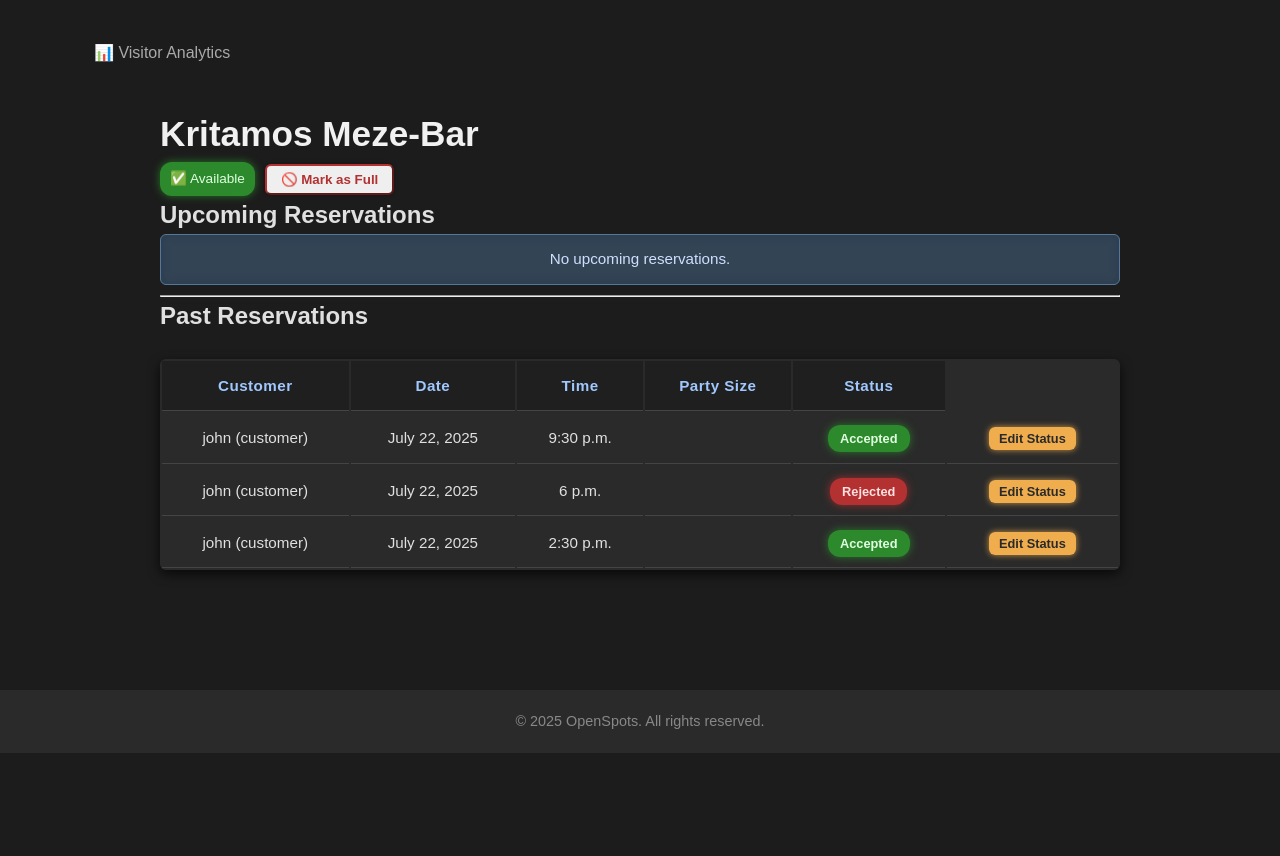
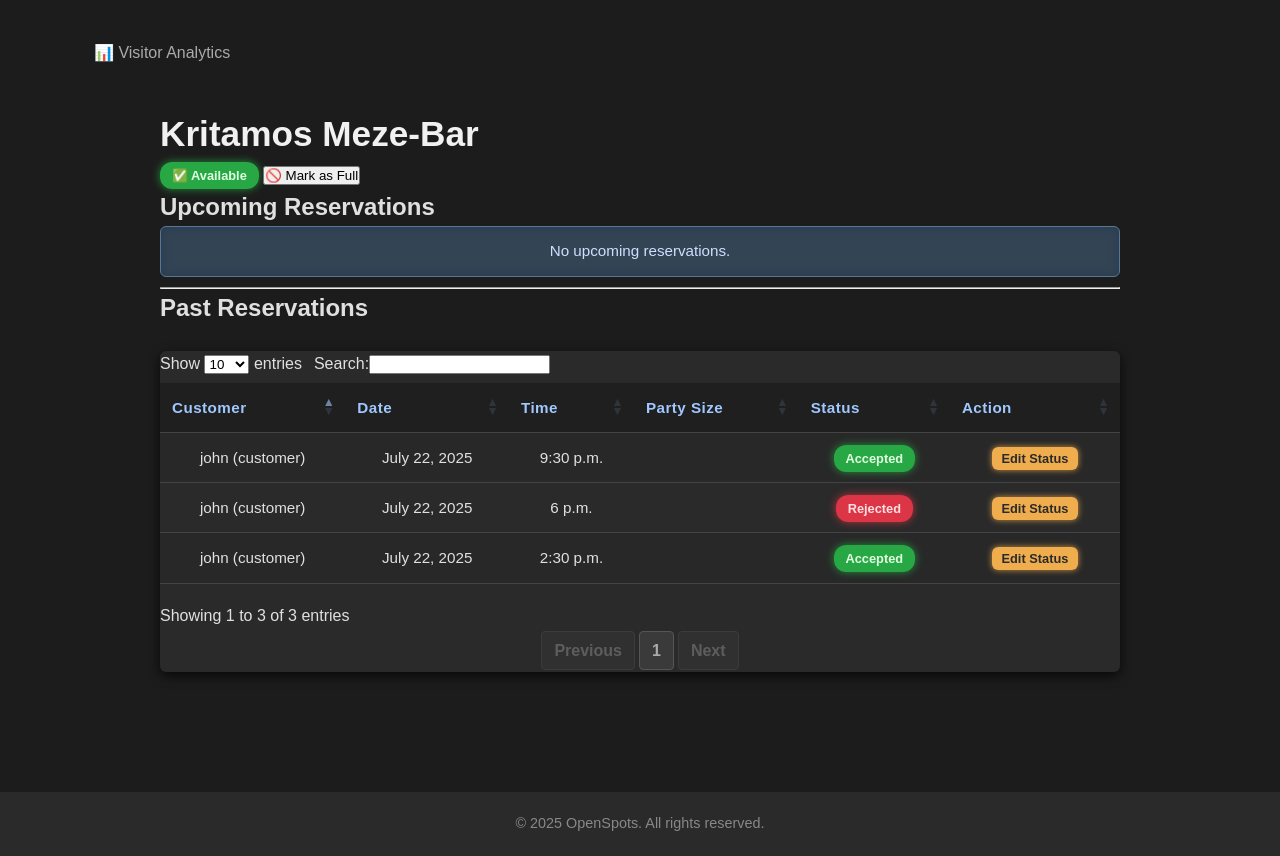
Before and after one commit to GiannisKarampinis/open_spots, a Django app: page /dashboard/1/ in a window 1280 px wide. Shown: the part 80-936 px from the top of the page. Before the commit the page ends 833 px from the top, so only its background shows below. Run offline with Django 5.2, Linux system fonts and the light colour scheme; a user stored in the database is signed in; data comes from the database, SQL or seed files in the repository; both versions use the stored data as it was after the commit; parts of the project's set-up code (start-up, migrations or seed data) failed here and were passed over; some libraries are stand-ins or nearby versions.

Commit message:
Add dashboard auto pagination and sorting on each column through js

```diff
--- a/venues/static/venues/venue_dashboard.css
+++ b/venues/static/venues/venue_dashboard.css
@@ -1,45 +1,58 @@
-/* Container spacing */
+/* === Container & Layout === */
 .container {
     max-width: 960px;
-    padding-top: 40px;
-    padding-bottom: 40px;
+    padding: 40px 0;
     margin: 0 auto;
     color: #e0e0e0;
 }
 
-/* Page title */
+/* === Page Title === */
 h1.fw-bold {
     font-size: 2.2rem;
     margin-bottom: 0;
     color: #f1f1f1;
 }
 
-/* Analytics link */
+/* === Analytics Link === */
 a[href*="venue_visits_analytics"] {
     display: inline-block;
     margin-bottom: 1rem;
     font-size: 0.95rem;
     text-decoration: none;
-    color: #4a90e2; /* brighter blue accent */
+    color: #4a90e2;
     transition: color 0.3s ease;
 }
-
 a[href*="venue_visits_analytics"]:hover {
     color: #6fb3ff;
     text-decoration: underline;
 }
 
-/* Badge alignment next to buttons */
-form .badge {
-    font-size: 0.85rem;
-    padding: 6px 10px;
+/* === Status Badges === */
+.badge {
+    font-size: 0.8rem;
+    padding: 6px 12px;
     border-radius: 12px;
-    font-weight: 500;
-    color: #f1f1f1;
-    box-shadow: 0 0 5px rgba(255,255,255,0.1);
+    font-weight: 600;
+    box-shadow: 0 0 8px rgba(0,0,0,0.4);
+    white-space: nowrap;
+}
+.bg-success {
+    background-color: #28a745 !important;
+    color: #e0ffe0 !important;
+    box-shadow: 0 0 8px #28a745cc;
+}
+.bg-danger {
+    background-color: #dc3545 !important;
+    color: #ffe0e0 !important;
+    box-shadow: 0 0 8px #dc3545cc;
+}
+.bg-warning {
+    background-color: #ffc107 !important;
+    color: #212529 !important;
+    box-shadow: 0 0 8px #ffc107cc;
 }
 
-/* Table styling */
+/* === Tables === */
 .table-responsive {
     margin-top: 1.5rem;
     border-radius: 6px;
@@ -49,10 +62,10 @@ form .badge {
 }
 
 .table {
-    margin: 0 auto;
     font-size: 0.95rem;
     width: 100%;
     color: #e0e0e0;
+    border-collapse: collapse;
 }
 
 .table th,
@@ -60,8 +73,8 @@ form .badge {
     vertical-align: middle;
     text-align: center;
     border-bottom: 1px solid #444;
-    padding: 14px 12px; /* increased vertical padding for height */
-    line-height: 1.4;    /* slightly more line height for readability */
+    padding: 14px 12px;
+    line-height: 1.4;
 }
 
 .table thead th {
@@ -71,7 +84,103 @@ form .badge {
     letter-spacing: 0.03em;
 }
 
-/* Buttons inside the table */
+/* === DataTables Striping & Hover === */
+table.dataTable.stripe tbody tr.odd { background-color: #2e2e2e; }
+table.dataTable.stripe tbody tr.even { background-color: #3a3a3a; }
+table.dataTable tbody tr:hover { background-color: #444 !important; }
+
+/* === Pagination Buttons === */
+.dataTables_wrapper .dataTables_paginate {
+    display: flex;
+    justify-content: center;
+    align-items: center;
+    gap: 8px;
+    margin-top: 1rem;
+}
+.dataTables_wrapper .paginate_button {
+    display: inline-block;
+    padding: 6px 12px;
+    margin: 0 2px;
+    font-weight: 600;
+    cursor: pointer;
+    border: 1px solid #555;
+    border-radius: 4px;
+    background-color: #3a3a3a;
+    color: #f1f1f1 !important;
+    transition: background-color 0.3s ease, color 0.3s ease;
+}
+.dataTables_wrapper .paginate_button:hover {
+    background-color: #555;
+    color: #fff !important;
+}
+.dataTables_wrapper .paginate_button.current {
+    background-color: #4a90e2;
+    color: #fff !important;
+    border-color: #4a90e2;
+}
+.dataTables_wrapper .paginate_button.disabled {
+    opacity: 0.4;
+    cursor: not-allowed;
+}
+
+/* === Filter/Search Input === */
+.dataTables_wrapper .dataTables_filter {
+    /* display: flex; */
+    /* justify-content:flex-end; */
+    /* flex: 1 1 100%; */
+    /* width:400px; */
+}
+.dataTables_wrapper input[type="search"] {
+    width: 100%;
+    padding: 8px 14px;
+    font-size: 0.95rem;
+    border: 1px solid #555;
+    border-radius: 6px;
+    background-color: #2c2c2c;
+    color: #f1f1f1;
+    transition: border-color 0.3s ease;
+}
+.dataTables_wrapper input[type="search"]:focus {
+    border-color: #4a90e2;
+    outline: none;
+}
+
+/* === Show Entries Dropdown === */
+.dataTables_wrapper .dataTables_length {
+    display: flex;
+    align-items: center;
+    font-size: 0.95rem;
+    color: #ccc;
+}
+.dataTables_wrapper .dataTables_length select {
+    margin-left: 8px;
+    padding: 6px 10px;
+    font-size: 0.9rem;
+    border-radius: 6px;
+    border: 1px solid #555;
+    background-color: #2c2c2c;
+    color: #f1f1f1;
+    transition: border-color 0.3s ease;
+}
+.dataTables_wrapper .dataTables_length select:focus {
+    border-color: #4a90e2;
+    outline: none;
+}
+
+/* === Labels === */
+.dataTables_wrapper label {
+    font-weight: normal;
+    width: 100%;
+}
+
+/* === Top Controls Wrapper (Search + Entries) === */
+.datatable-controls {
+    display: flex;
+    flex-wrap: wrap;
+    gap: 12px;
+}
+
+/* === Buttons === */
 .table .btn-sm {
     font-size: 0.8rem;
     padding: 4px 10px;
@@ -81,60 +190,46 @@ form .badge {
     transition: background-color 0.3s ease;
 }
 
-/* Accept button - green */
 .btn-success {
     background-color: #28a745;
     color: #fff;
     border: none;
     box-shadow: 0 0 5px #28a745cc;
 }
-
 .btn-success:hover {
     background-color: #3bda65;
     box-shadow: 0 0 10px #3bda65dd;
 }
 
-/* Reject button - red */
 .btn-danger {
     background-color: #dc3545;
     color: #fff;
     border: none;
     box-shadow: 0 0 5px #dc3545cc;
 }
-
 .btn-danger:hover {
     background-color: #e96275;
     box-shadow: 0 0 10px #e96275dd;
 }
 
-/* Status badges */
-.badge {
-    font-size: 0.8rem;
-    padding: 6px 12px;
-    border-radius: 12px;
+.btn-edit-status {
+    background-color: #f0ad4e;
+    color: #2a2a2a;
+    border: none;
+    box-shadow: 0 0 6px #f0ad4ecc;
+    border-radius: 6px;
     font-weight: 600;
-    box-shadow: 0 0 8px rgba(0,0,0,0.4);
+    padding: 4px 10px;
+    transition: background-color 0.3s ease, box-shadow 0.3s ease;
+}
+.btn-edit-status:hover {
+    background-color: #ec9e2f;
+    box-shadow: 0 0 12px #ec9e2fdd;
+    color: #1b1b1b;
+    text-decoration: none;
 }
 
-.bg-success {
-    background-color: #28a745 !important;
-    color: #e0ffe0 !important;
-    box-shadow: 0 0 8px #28a745cc;
-}
-
-.bg-danger {
-    background-color: #dc3545 !important;
-    color: #ffe0e0 !important;
-    box-shadow: 0 0 8px #dc3545cc;
-}
-
-.bg-warning {
-    background-color: #ffc107 !important;
-    color: #212529 !important;
-    box-shadow: 0 0 8px #ffc107cc;
-}
-
-/* Info alert when no reservations */
+/* === Alerts === */
 .alert-info {
     font-size: 0.95rem;
     background-color: #334455;
@@ -146,89 +241,68 @@ form .badge {
     box-shadow: inset 0 0 10px #2a3b4d;
 }
 
-/* Full vs Available button group */
-form {
+/* === Modal Card === */
+.modal-card {
+    background-color: #1c1c1c;
+    color: #e0e0e0;
+    border-radius: 8px;
+    padding: 2rem;
+    max-width: 500px;
+    margin: 2rem auto;
+    box-shadow: 0 0 20px rgba(0,0,0,0.6);
+}
+.modal-card h3 {
+    font-size: 1.5rem;
+    margin-bottom: 1.5rem;
+    color: #ffffff;
+}
+.modal-card form {
     display: flex;
+    flex-direction: column;
+    gap: 16px;
+}
+.modal-card select,
+.modal-card button {
+    font-size: 1rem;
+    padding: 8px 12px;
+    border-radius: 6px;
+    border: 1px solid #555;
+    background-color: #2c2c2c;
+    color: #e0e0e0;
+    width: 100%;
+}
+.modal-card .btn-group {
+    display: flex;
+    justify-content: space-between;
+    gap: 10px;
+    margin-top: 16px;
+}
+.modal-card .btn-cancel {
+    background-color: #555;
+    color: #e0e0e0;
+    border: none;
+}
+.modal-card .btn-cancel:hover {
+    background-color: #777;
+    color: #fff;
+}
+.centered-modal-wrapper {
+    display: flex;
+    justify-content: center;
     align-items: center;
-    gap: 10px;
+    min-height: 80vh;
 }
 
-/* Toggle availability badges */
-.badge.bg-danger {
-    background-color: #b33131 !important;
-    box-shadow: 0 0 8px #b33131cc;
+/* === Responsive Adjustments === */
+@media (min-width: 576px) {
+    .dataTables_wrapper .dataTables_length { float: left; }
+    .dataTables_wrapper .dataTables_filter { float: right; }
 }
 
-.badge.bg-success {
-    background-color: #2c8a2c !important;
-    box-shadow: 0 0 8px #2c8a2ccc;
+@media (max-width: 575px) {
+    .dataTables_wrapper .dataTables_length,
+    .dataTables_wrapper .dataTables_filter {
+        flex-direction: column;
+        align-items: flex-start;
+    }
 }
-
-/* Buttons in toggle form */
-form button.btn-outline-success {
-    color: #2c8a2c;
-    border-color: #2c8a2c;
-    font-weight: 600;
-}
-
-form button.btn-outline-success:hover {
-    background-color: #2c8a2c;
-    color: #fff;
-}
-
-form button.btn-outline-danger {
-    color: #b33131;
-    border-color: #b33131;
-    font-weight: 600;
-}
-
-form button.btn-outline-danger:hover {
-    background-color: #b33131;
-    color: #fff;
-}
-
-form button.btn-outline-success,
-form button.btn-outline-danger {
-    border-radius: 6px;           /* consistent rounded corners */
-    padding: 6px 14px;            /* uniform padding for shape */
-    font-weight: 600;
-    text-decoration: none !important; /* prevent underline */
-    white-space: nowrap;          /* prevent wrapping */
-    cursor: pointer;
-    transition: background-color 0.3s ease, color 0.3s ease;
-}
-
-/* Optional: keep underline off on hover too */
-form button.btn-outline-success:hover,
-form button.btn-outline-danger:hover {
-    text-decoration: none !important;
-}
-
-/* Smooth button transitions */
-.btn {
-    transition: all 0.2s ease-in-out;
-    box-shadow: 0 0 4px rgba(0,0,0,0.3);
-}
-
-.btn:hover {
-    opacity: 0.9;
-}
-
-/* Custom Edit Status button */
-.btn-edit-status {
-    background-color: #f0ad4e; /* warm amber/orange similar to warning but softer */
-    color: #2a2a2a;            /* dark text for contrast */
-    border: none;
-    box-shadow: 0 0 6px #f0ad4ecc;
-    border-radius: 6px;
-    font-weight: 600;
-    padding: 4px 10px;
-    transition: background-color 0.3s ease, box-shadow 0.3s ease;
-}
-
-.btn-edit-status:hover {
-    background-color: #ec9e2f; /* slightly darker amber */
-    box-shadow: 0 0 12px #ec9e2fdd;
-    color: #1b1b1b;
-    text-decoration: none;
-}
--- a/venues/templates/venues/edit_reservation_status.html
+++ b/venues/templates/venues/edit_reservation_status.html
@@ -50,6 +50,7 @@
             </div>
         </div>
     </div>
+
     <script>
         document.addEventListener('DOMContentLoaded', () => {
             const editModal = document.getElementById('editStatusModal');
--- a/venues/templates/venues/venue_dashboard.html
+++ b/venues/templates/venues/venue_dashboard.html
@@ -2,6 +2,27 @@
 {%load static%}
 {% block extra_css %}
     <link rel="stylesheet" href="{% static 'venues/venue_dashboard.css' %}">
+    <link rel="stylesheet" href="https://cdn.datatables.net/1.13.7/css/dataTables.bootstrap5.min.css">
+    <link rel="stylesheet" href="{% static 'venues/venue_dashboard.css' %}">
+{% endblock %}
+
+{% block extra_js %}
+  <script src="https://code.jquery.com/jquery-3.7.0.min.js"></script>
+  <script src="https://cdn.datatables.net/1.13.7/js/jquery.dataTables.min.js"></script>
+  <script src="https://cdn.datatables.net/1.13.7/js/dataTables.bootstrap5.min.js"></script>
+  <script>
+    $(document).ready(function () {
+      $('#upcomingTable').DataTable();
+      $('#pastTable').DataTable();
+    });
+    $(document).ready(function () {
+    var table = $('#yourTableId').DataTable();
+
+    // Move the "Show entries" and search bar to custom containers
+    $('#show-entries-wrapper').html($('.dataTables_length'));
+    $('#search-wrapper').html($('.dataTables_filter'));
+});
+  </script>
 {% endblock %}
 
 
@@ -30,7 +51,7 @@
     <h2 class="mb-3">Upcoming Reservations</h2>
     {% if upcoming_reservations %}
         <div class="table-responsive">
-            <table class="table table-striped table-hover shadow-sm">
+            <table id="upcomingTable" class="table table-striped table-hover shadow-sm">
                 <thead class="table-dark">
                     <tr>
                         <th>Customer</th>
@@ -80,7 +101,11 @@
     <h2 class="mb-3">Past Reservations</h2>
     {% if past_reservations %}
         <div class="table-responsive">
-            <table class="table table-striped table-hover shadow-sm">
+            <div class="datatable-controls">
+                <div id="show-entries-wrapper" class="dataTables_length"></div>
+                <div id="search-wrapper" class="dataTables_filter"></div>
+            </div>
+            <table id="pastTable" class="table table-striped table-hover shadow-sm">
                 <thead class="table-dark">
                     <tr>
                         <th>Customer</th>
@@ -88,6 +113,7 @@
                         <th>Time</th>
                         <th>Party Size</th>
                         <th>Status</th>
+                        <th>Action</th>
                     </tr>
                 </thead>
                 <tbody>
```
Also changed, not shown: db.sqlite3.
